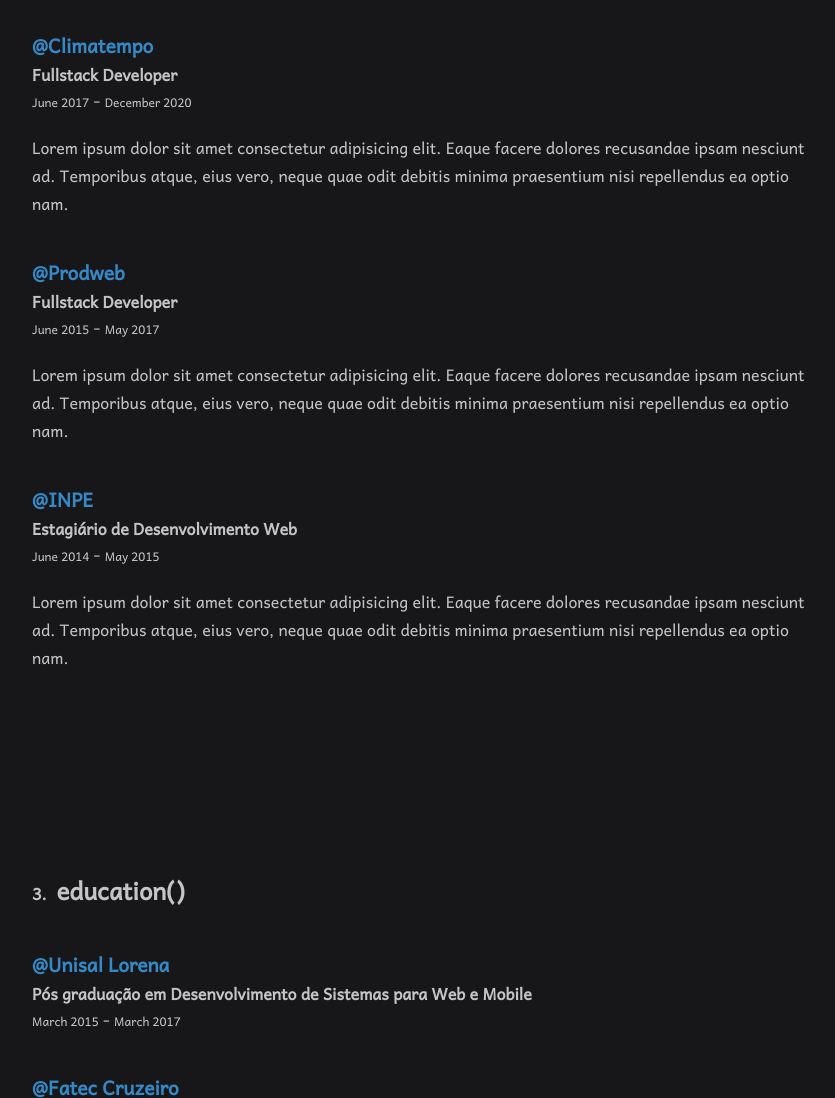
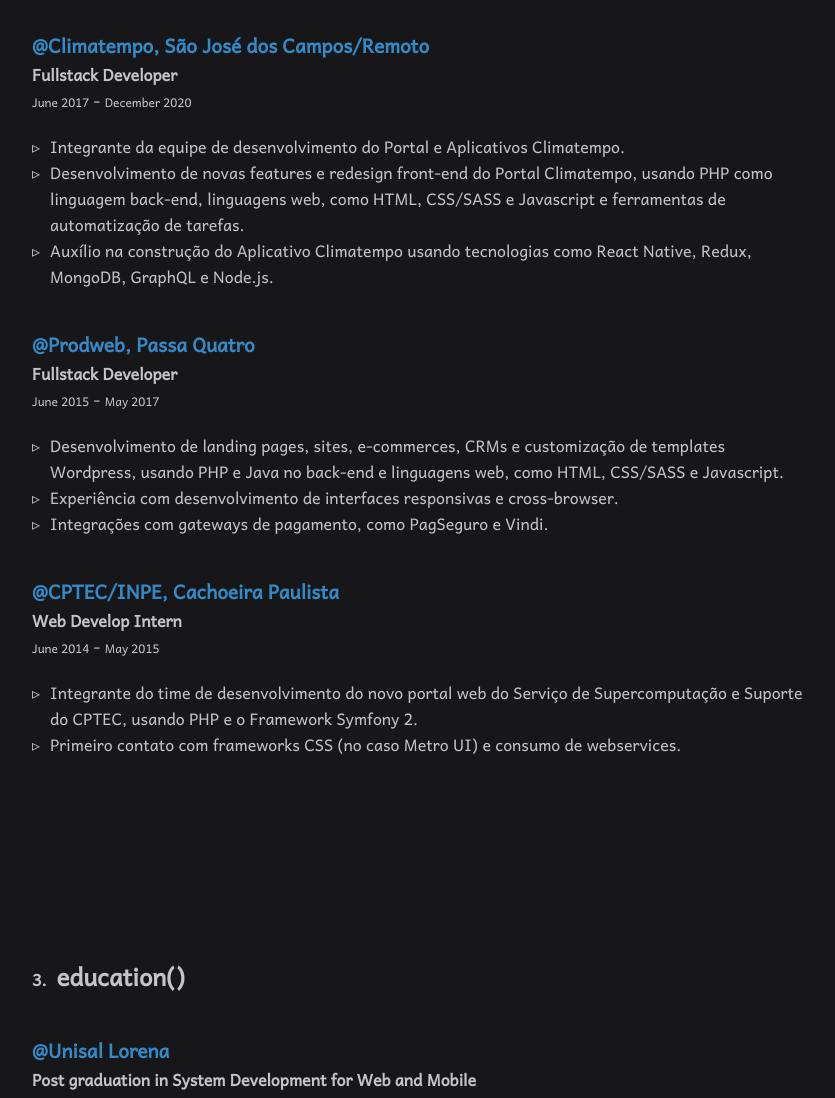
Before and after one commit to denilsonrp/denilsonrp-web, a Gatsby site: page / in a window 1280 px wide. Shown: the part 1560-2658 px from the top of the page, without its empty margins (218-1053 px from the left). Built offline with nearby package versions, Linux system fonts and the light colour scheme; Gatsby itself is replaced by a stand-in of ours.

Commit message:
:zap: Update section experiences with real informations

```diff
--- a/gatsby-config.js
+++ b/gatsby-config.js
@@ -1,7 +1,7 @@
 module.exports = {
   siteMetadata: {
     title: `Denilson Raimundo de Paula | Web and Mobile Developer`,
-    description: `Personal Website of Denilson Raimundo de Paula`,
+    description: `Denilson Raimundo de Paula, Web and Mobile Developer, graduated in Databases and post graduated in system development for web and mobile.`,
     author: `@denilsonrp`,
   },
   plugins: [
--- a/src/components/Button/index.js
+++ b/src/components/Button/index.js
@@ -2,8 +2,8 @@ import React from 'react'
 
 import { ButtonContainer } from './styles'
 
-const Button = ({ href, title, style }) => (
-  <ButtonContainer href={href} className={style}>
+const Button = ({ href, title, className }) => (
+  <ButtonContainer href={href} className={className}>
     {title}
   </ButtonContainer>
 )
--- a/src/components/Header/styles.js
+++ b/src/components/Header/styles.js
@@ -60,6 +60,10 @@ export const NavLinksOl = styled.ol`
 
 export const SocialLinksUl = styled.ul`
   display: flex;
-  gap: 10px;
+  gap: 15px;
   list-style: none;
+
+  li > a {
+    font-size: 24px;
+  }
 `
--- a/src/components/Sections/About/index.js
+++ b/src/components/Sections/About/index.js
@@ -5,15 +5,15 @@ import Button from './../../Button'
 
 const SectionAbout = () => (
   <Section title='about()' id='about'>
-    <p>My name is Denilson, I'm 27 years old and I've been working with web development since 2014, currently I'm a full stack web developer at <a href="https://www.climatempo.com.br" title="Site da Climatempo" target="_blank" rel="noreferrer">@Climatempo</a>.</p>
+    <p>My name is Denilson, I'm 27 years old and I've been working with web development since 2014, currently I'm a full stack web developer at <a href="https://www.climatempo.com.br" className='-featured-color' title="Site da Climatempo" target="_blank" rel="noreferrer">@Climatempo</a>.</p>
     <p>I'm graduated in Databases at Fatec Cruzeiro and post graduated in system development for web and mobile at Unisal Lorena.</p>
     <p>As a developer, I work with both frontend and backend, but working with frontend is my strong point, I really enjoy bringing layouts to life.</p>
-    <p>Since 2018 I help to organize <a href="https://phpvale.github.io" title="Site da comunidade PHPVale" target="_blank" rel="noreferrer">@PHPVale</a>, a PHP meetup focused on the Paraíba Valley, in the interior of São Paulo.</p>
+    <p>Since 2018 I help to organize <a href="https://phpvale.github.io" className='-featured-color' title="Site da comunidade PHPVale" target="_blank" rel="noreferrer">@PHPVale</a>, a PHP meetup focused on the Paraíba Valley, in the interior of São Paulo.</p>
 
     <Button
       href='/'
       title='Download my Resume'
-      style='_margin-t-40'
+      className='_margin-t-40'
     />
   </Section>
 )
--- a/src/components/Sections/Contact/styles.js
+++ b/src/components/Sections/Contact/styles.js
@@ -2,7 +2,7 @@ import styled from 'styled-components'
 
 export const List = styled.ul`
   display: flex;
-  gap: 20px;
+  gap: 15px;
   list-style: none;
   margin-top: 20px;
 `
--- a/src/components/Sections/Education/index.js
+++ b/src/components/Sections/Education/index.js
@@ -5,11 +5,11 @@ import Section from '../../Section'
 const SectionEducation = () => (
   <Section title='education()' id='education'>
     <h3 className="-featured-color">@Unisal Lorena</h3>
-    <h4>Pós graduação em Desenvolvimento de Sistemas para Web e Mobile</h4>
+    <h4>Post graduation in System Development for Web and Mobile</h4>
     <time dateTime="2015-03">March 2015</time> - <time dateTime="2017-03">March 2017</time>
 
     <h3 className="-featured-color _margin-t-40">@Fatec Cruzeiro</h3>
-    <h4>Tecnólogo em Banco de Dados</h4>
+    <h4>Graduation in Databases</h4>
     <time dateTime="2012-07">July 2012</time> - <time dateTime="2015-06">June 2015</time>
   </Section>
 )
--- a/src/components/Sections/Experiences/index.js
+++ b/src/components/Sections/Experiences/index.js
@@ -2,22 +2,44 @@ import React from 'react'
 
 import Section from '../../Section'
 
+import { SectionExperience } from './styles'
+
 const SectionExperiences = () => (
   <Section title='experiences()' id='experiences'>
-    <h3 className="-featured-color">@Climatempo</h3>
-    <h4>Fullstack Developer</h4>
-    <time dateTime="2017-06">June 2017</time> - <time dateTime="2020-12">December 2020</time>
-    <p className="_margin-t-20">Lorem ipsum dolor sit amet consectetur adipisicing elit. Eaque facere dolores recusandae ipsam nesciunt ad. Temporibus atque, eius vero, neque quae odit debitis minima praesentium nisi repellendus ea optio nam.</p>
+    <SectionExperience>
+      <h3 className="-featured-color">@Climatempo, São José dos Campos/Remoto</h3>
+      <h4>Fullstack Developer</h4>
+      <time dateTime="2017-06">June 2017</time> - <time dateTime="2020-12">December 2020</time>
 
-    <h3 className="-featured-color _margin-t-40">@Prodweb</h3>
-    <h4>Fullstack Developer</h4>
-    <time dateTime="2015-06">June 2015</time> - <time dateTime="2017-05">May 2017</time>
-    <p className="_margin-t-20">Lorem ipsum dolor sit amet consectetur adipisicing elit. Eaque facere dolores recusandae ipsam nesciunt ad. Temporibus atque, eius vero, neque quae odit debitis minima praesentium nisi repellendus ea optio nam.</p>
+      <ul>
+        <li>Integrante da equipe de desenvolvimento do Portal e Aplicativos Climatempo.</li>
+        <li>Desenvolvimento de novas features e redesign front-end do Portal Climatempo, usando PHP como linguagem back-end, linguagens web, como HTML, CSS/SASS e Javascript e ferramentas de automatização de tarefas.</li>
+        <li>Auxílio na construção do Aplicativo Climatempo usando tecnologias como React Native, Redux, MongoDB, GraphQL e Node.js.</li>
+      </ul>
+    </SectionExperience>
 
-    <h3 className="-featured-color _margin-t-40">@INPE</h3>
-    <h4>Estagiário de Desenvolvimento Web</h4>
-    <time dateTime="2014-06">June 2014</time> - <time dateTime="2015-05">May 2015</time>
-    <p className="_margin-t-20">Lorem ipsum dolor sit amet consectetur adipisicing elit. Eaque facere dolores recusandae ipsam nesciunt ad. Temporibus atque, eius vero, neque quae odit debitis minima praesentium nisi repellendus ea optio nam.</p>
+    <SectionExperience>
+      <h3 className="-featured-color">@Prodweb, Passa Quatro</h3>
+      <h4>Fullstack Developer</h4>
+      <time dateTime="2015-06">June 2015</time> - <time dateTime="2017-05">May 2017</time>
+
+      <ul>
+        <li>Desenvolvimento de landing pages, sites, e-commerces, CRMs e customização de templates Wordpress, usando PHP e Java no back-end e linguagens web, como HTML, CSS/SASS e Javascript.</li>
+        <li>Experiência com desenvolvimento de interfaces responsivas e cross-browser.</li>
+        <li>Integrações com gateways de pagamento, como PagSeguro e Vindi.</li>
+      </ul>
+    </SectionExperience>
+
+    <SectionExperience>
+      <h3 className="-featured-color">@CPTEC/INPE, Cachoeira Paulista</h3>
+      <h4>Web Develop Intern</h4>
+      <time dateTime="2014-06">June 2014</time> - <time dateTime="2015-05">May 2015</time>
+
+      <ul>
+        <li>Integrante do time de desenvolvimento do novo portal web do Serviço de Supercomputação e Suporte do CPTEC, usando PHP e o Framework Symfony 2.</li>
+        <li>Primeiro contato com frameworks CSS (no caso Metro UI) e consumo de webservices.</li>
+      </ul>
+    </SectionExperience>
   </Section>
 )
 
--- /dev/null
+++ b/src/components/Sections/Experiences/styles.js
@@ -0,0 +1,21 @@
+import styled from 'styled-components'
+
+export const SectionExperience = styled.section`
+
+  &:not(:first-of-type) {
+    margin-top: 40px;
+  }
+
+  ul {
+    margin-top: 20px;
+
+    li {
+      display: flex;
+      gap: 10px;
+
+      &:before {
+        content: '▹';
+      }
+    }
+  }
+`
--- a/src/components/Sections/Skills/index.js
+++ b/src/components/Sections/Skills/index.js
@@ -61,6 +61,7 @@ const SectionSkills = () => (
       <li>ITCSS</li>
       <li>RSCSS</li>
       <li>Task runners</li>
+      <li>Docker</li>
     </List>
   </Section>
 )
--- a/src/styles/helpers.js
+++ b/src/styles/helpers.js
@@ -2,10 +2,6 @@ import { css } from 'styled-components'
 
 const Helpers = css`
   /* margin and paddings */
-
-  ._margin-t-20 {
-    margin-top: 20px;
-  }
 
   ._margin-t-40 {
     margin-top: 40px;
```
